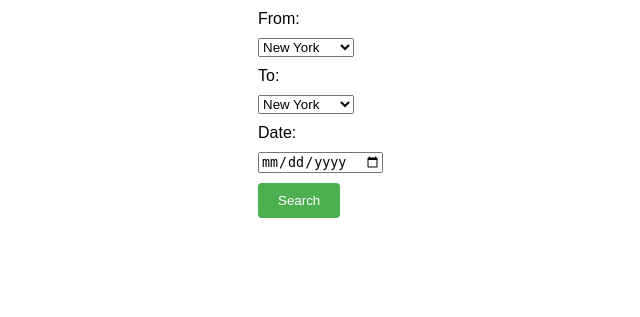
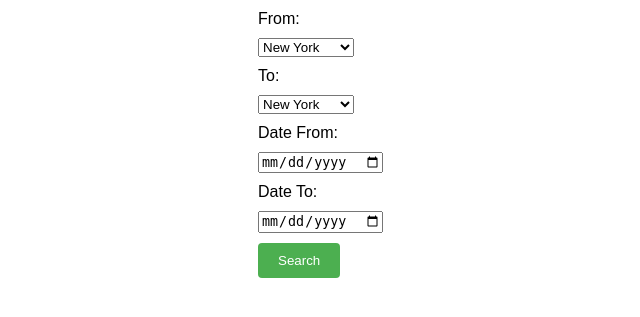
Before and after one commit to lgaleana/pime, a FastAPI app: page / in a window 1280 px wide. Shown: the top 317 px of the page, without its empty margins (232-872 px from the left). Run offline with FastAPI, Linux system fonts and the light colour scheme.

Commit message:
PIME-22: Fix UI form field names and add date_to field (#15)

```diff
--- a/templates/search.html
+++ b/templates/search.html
@@ -6,8 +6,8 @@
 </head>
 <body>
     <form action="/search" method="get">
-        <label for="fly_from_city">From:</label>
-        <select id="fly_from_city" name="fly_from_city">
+        <label for="fly_from">From:</label>
+        <select id="fly_from" name="fly_from">
             <option value="New York">New York</option>
             <option value="Los Angeles">Los Angeles</option>
             <option value="Chicago">Chicago</option>
@@ -19,8 +19,8 @@
             <option value="Dallas">Dallas</option>
             <option value="San Jose">San Jose</option>
         </select>
-        <label for="to_city">To:</label>
-        <select id="to_city" name="to_city">
+        <label for="fly_to">To:</label>
+        <select id="fly_to" name="fly_to">
             <option value="New York">New York</option>
             <option value="Los Angeles">Los Angeles</option>
             <option value="Chicago">Chicago</option>
@@ -32,8 +32,10 @@
             <option value="Dallas">Dallas</option>
             <option value="San Jose">San Jose</option>
         </select>
-        <label for="date">Date:</label>
-        <input type="date" id="date" name="date" required>
+        <label for="date_from">Date From:</label>
+        <input type="date" id="date_from" name="date_from" required>
+        <label for="date_to">Date To:</label>
+        <input type="date" id="date_to" name="date_to" required>
         <input type="submit" value="Search">
     </form>
 </body>
```
